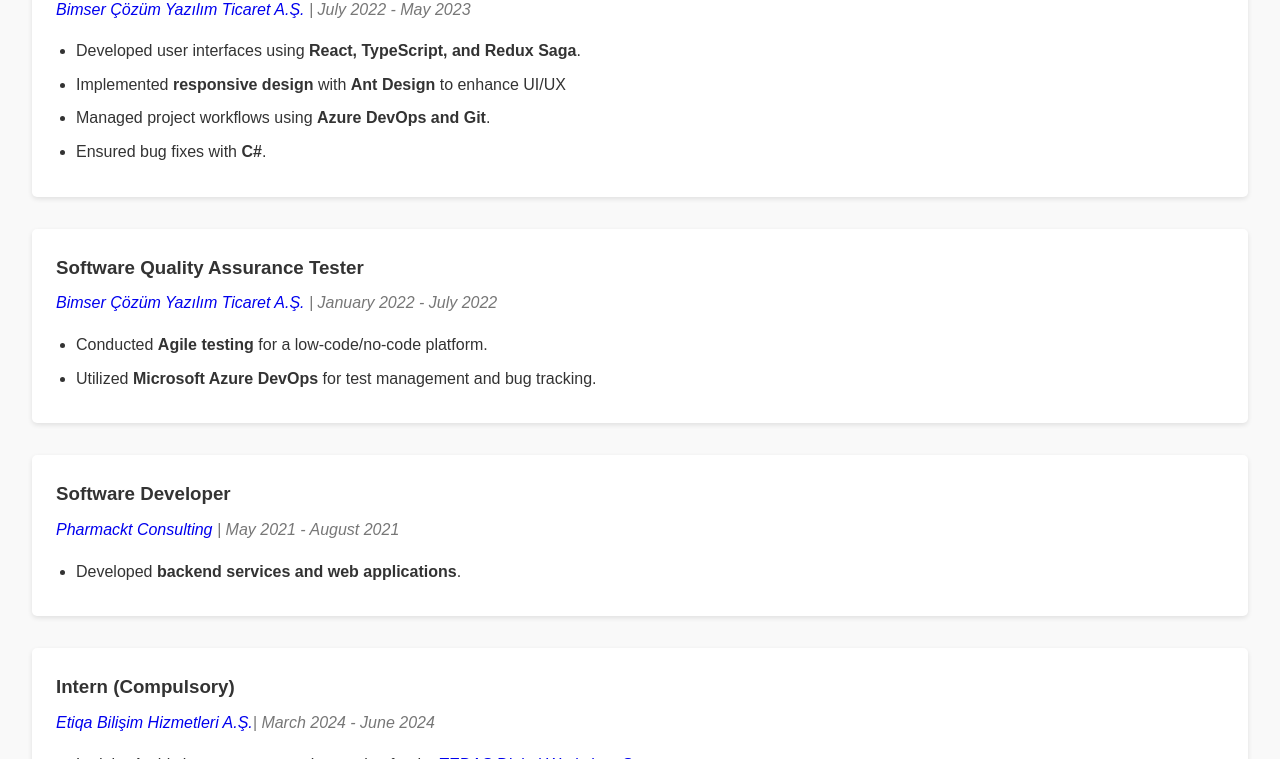
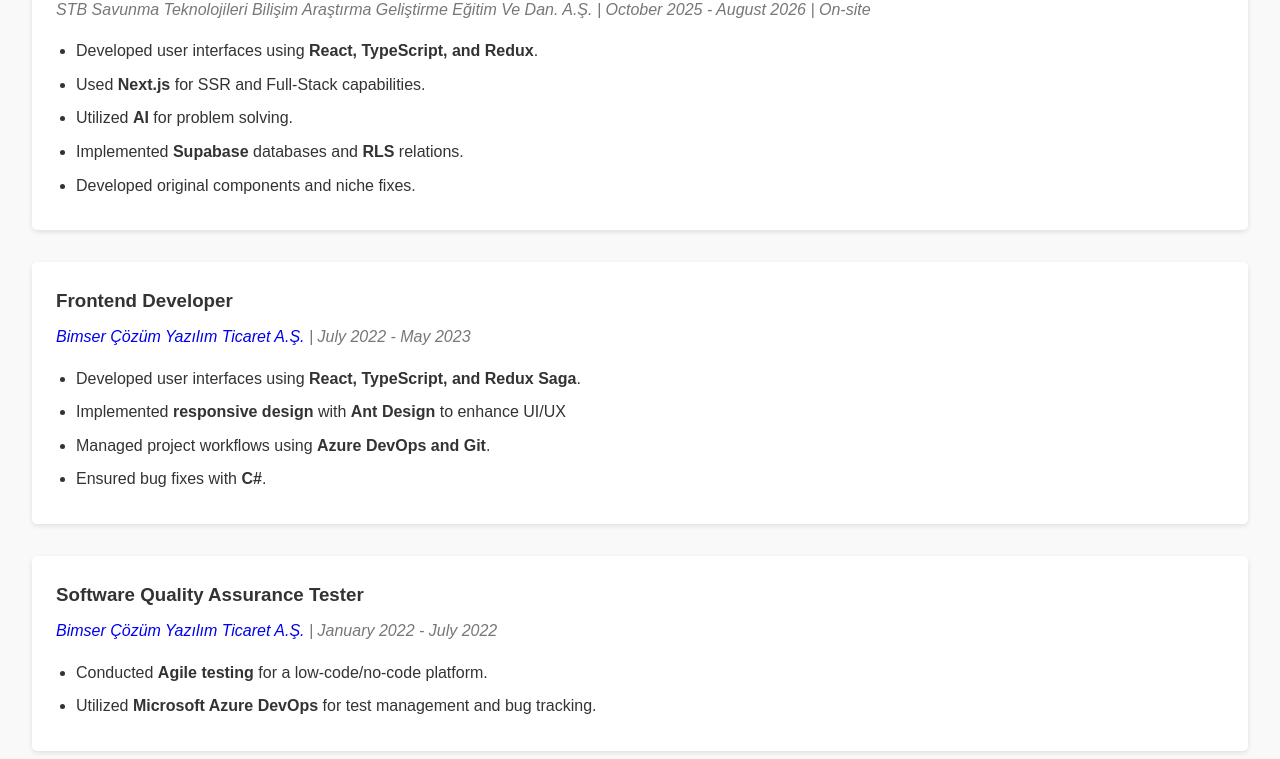
Before and after one commit to theviltrumite/mehmeterenballi, a plain HTML site: page index.html in a window 1280 px wide. Shown: the part 3204-3963 px from the top of the page. Drawn offline with Linux system fonts and the light colour scheme.

Commit message:
Add STB Savunma work experience

```diff
--- a/index.html
+++ b/index.html
@@ -256,6 +256,18 @@
         <h2>Experience</h2>
         <div class="experience-container">
             <div class="experience">
+                <h3>Computer Engineer</h3>
+                <p class="company">STB Savunma Teknolojileri Bilişim Araştırma Geliştirme Eğitim Ve Dan. A.Ş. |
+                    October 2025 - August 2026 | On-site</p>
+                <ul>
+                    <li>Developed user interfaces using <b>React, TypeScript, and Redux</b>.</li>
+                    <li>Used <b>Next.js</b> for SSR and Full-Stack capabilities.</li>
+                    <li>Utilized <b>AI</b> for problem solving.</li>
+                    <li>Implemented <b>Supabase</b> databases and <b>RLS</b> relations.</li>
+                    <li>Developed original components and niche fixes.</li>
+                </ul>
+            </div>
+            <div class="experience">
                 <h3>Frontend Developer</h3>
                 <p class="company"><a href="https://bimser.com/" target="_blank" rel="noopener noreferrer">Bimser Çözüm
                         Yazılım Ticaret A.Ş.</a> | July 2022 - May 2023</p>
```
